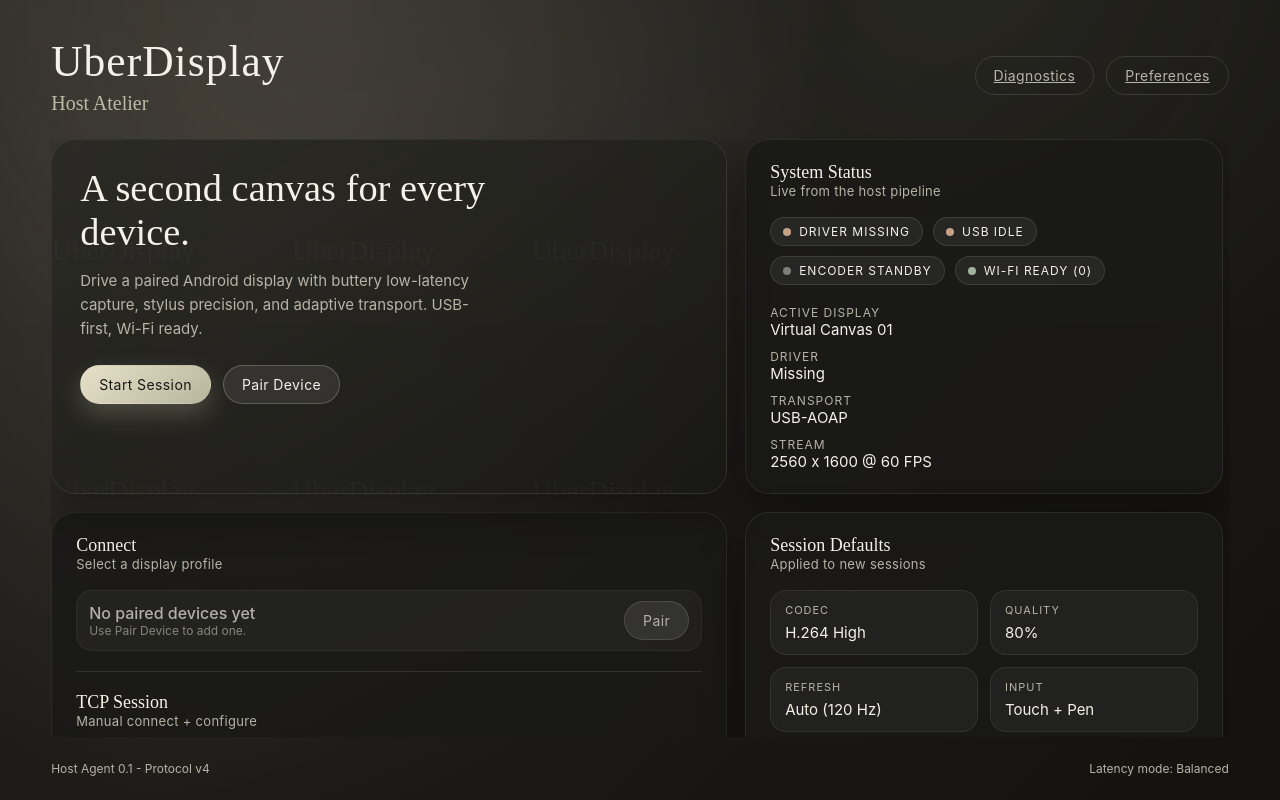
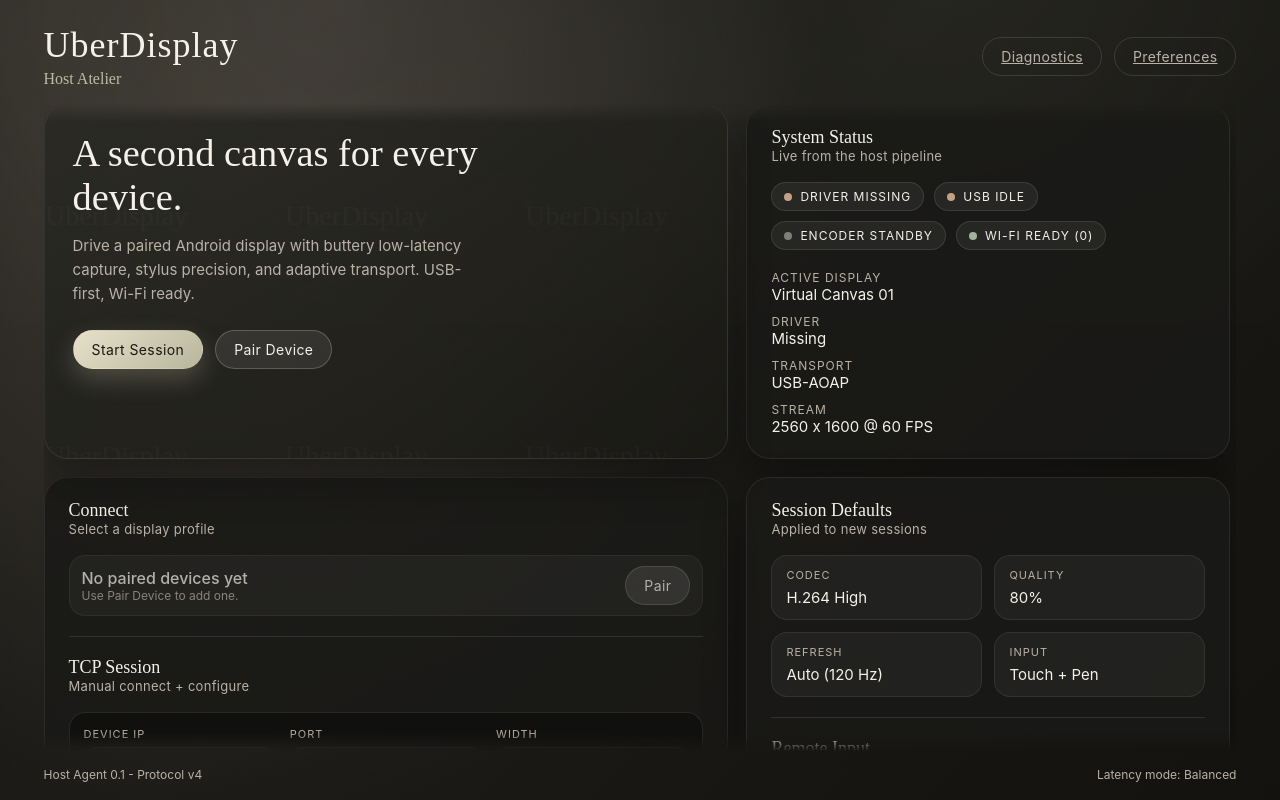
Before and after one commit to supermarsx/uberdisplay, a Next.js app in the folder pc/: page / in a window 1280 px wide. Built offline with nearby package versions, Linux system fonts and the light colour scheme.

Commit message:
Refine layout and styling for app shell and content grid
Adjusted padding, gap, and font sizes for .app-shell, .topbar, .wordmark, and .tagline to improve spacing and visual hierarchy. Added a gradient mask to .content-grid for smoother edge fading and enhanced appearance.

```diff
--- a/pc/app/globals.css
+++ b/pc/app/globals.css
@@ -70,10 +70,10 @@ body {
 .app-shell {
   position: relative;
   z-index: 1;
-  padding: 36px clamp(20px, 4vw, 56px) 24px;
+  padding: 24px clamp(18px, 3.4vw, 48px) 18px;
   display: flex;
   flex-direction: column;
-  gap: 24px;
+  gap: 16px;
   height: 100vh;
   overflow: hidden;
 }
@@ -82,20 +82,20 @@ body {
   display: flex;
   align-items: center;
   justify-content: space-between;
-  gap: 24px;
+  gap: 16px;
 }
 
 .wordmark {
   font-family: var(--font-display);
-  font-size: clamp(28px, 3.4vw, 44px);
+  font-size: clamp(24px, 3vw, 36px);
   letter-spacing: 1px;
 }
 
 .tagline {
   font-family: var(--font-script);
   color: var(--sage-400);
-  font-size: 20px;
-  margin-top: 6px;
+  font-size: 16px;
+  margin-top: 4px;
 }
 
 .topbar-actions {
@@ -104,6 +104,7 @@ body {
 }
 
 .content-grid {
+  position: relative;
   display: grid;
   grid-template-columns: repeat(12, minmax(0, 1fr));
   gap: 18px;
@@ -113,6 +114,27 @@ body {
   padding-right: 6px;
   scrollbar-width: thin;
   scrollbar-color: rgba(230, 222, 201, 0.35) transparent;
+}
+
+.content-grid {
+  -webkit-mask-image: linear-gradient(
+    to bottom,
+    transparent 0px,
+    rgba(0, 0, 0, 1) 18px,
+    rgba(0, 0, 0, 1) calc(100% - 18px),
+    transparent 100%
+  );
+  mask-image: linear-gradient(
+    to bottom,
+    transparent 0px,
+    rgba(0, 0, 0, 1) 18px,
+    rgba(0, 0, 0, 1) calc(100% - 18px),
+    transparent 100%
+  );
+  -webkit-mask-repeat: no-repeat;
+  mask-repeat: no-repeat;
+  -webkit-mask-size: 100% 100%;
+  mask-size: 100% 100%;
 }
 
 .hero {
```
